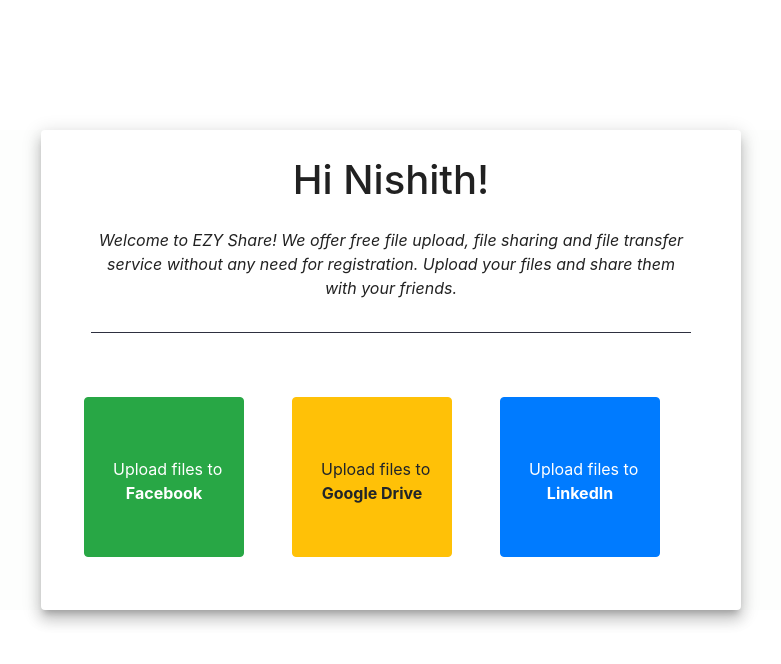
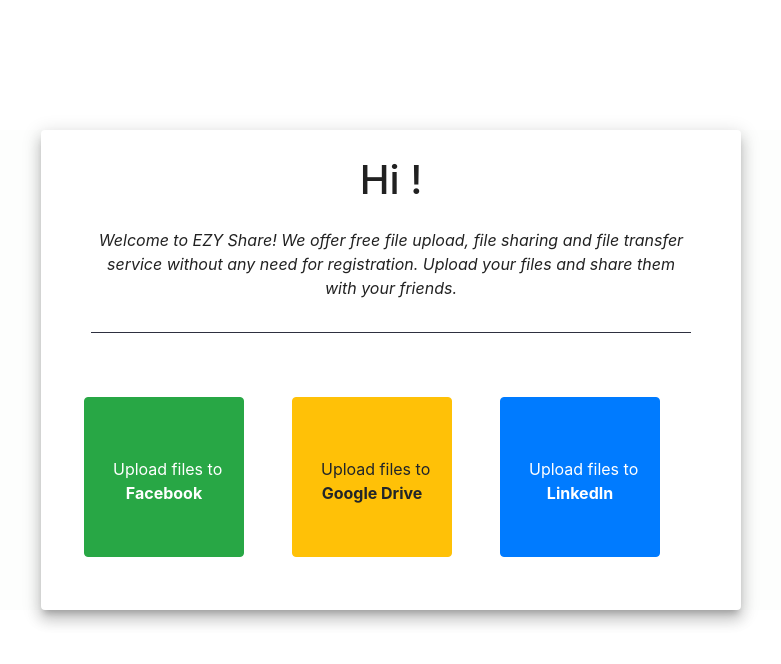
Before and after one commit to HasalaKS/SSD-A2-EZY-Share, a React (Create React App) app in the folder frontend/: page /upload/auth in a window 1280 px wide. Shown: the top 664 px of the page, without its empty margins (249-1030 px from the left). Built offline with nearby package versions, Linux system fonts and the light colour scheme.

Commit message:
Minor fixes

```diff
--- a/frontend/src/components/GoogleAuth.js
+++ b/frontend/src/components/GoogleAuth.js
@@ -1,8 +1,25 @@
 import React, { useEffect, useState } from "react";
 import { Button } from "reactstrap";
 import { Grid, Paper } from "@material-ui/core";
+import FacebookServices from "../services/FacebookServices";
 
 export default function Googleauth(props) {
+  const [accessToken, setAccessToken] = useState(null);
+  const [name, setName] = useState("");
+
+  useEffect(() => {
+    setAccessToken(localStorage.getItem("token"));
+  }, []);
+
+  //get user details from facebook auth server using access token
+  useEffect(() => {
+    if (accessToken !== null) {
+      console.log(accessToken);
+      FacebookServices.getUserDetails(accessToken).then((data) => {
+        setName(data.name);
+      });
+    }
+  }, [accessToken]);
   const paperStyle = {
     padding: 10,
     height: "60vh",
@@ -17,7 +34,7 @@
           <Paper elevation={10} style={paperStyle}>
             <div className={"row"}>
               <div className={"col-md-12 text-center"}>
-                <h1 className={"mt-3"}>Hi Nishith!</h1>
+                <h1 className={"mt-3"}>Hi {name}!</h1>
                 <div className={"d-flex justify-content-center mt-4"}>
                   <p style={{ maxWidth: "600px" }}>
                     <i>
```
